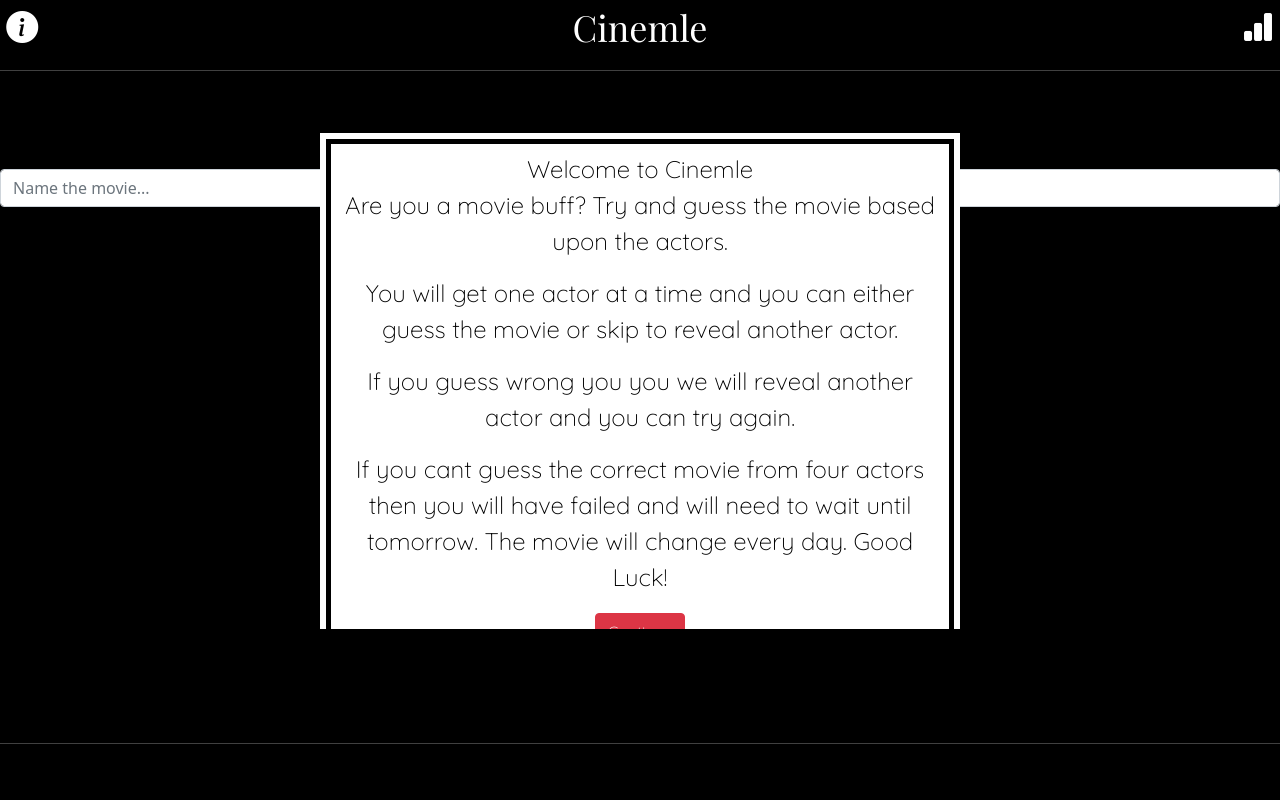
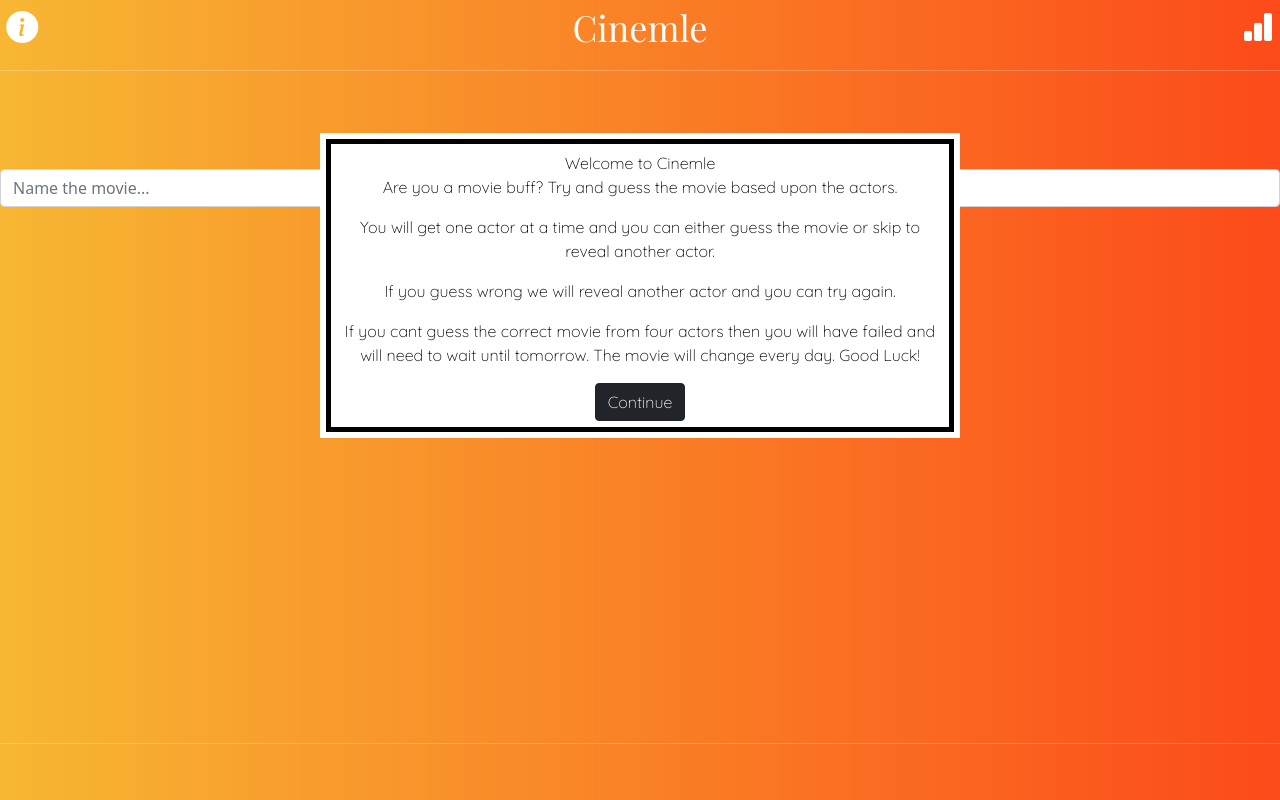
Before and after one commit to schrockben/FinalProject, a Flask app: template templates/index.html in a window 1280 px wide. Run offline with Flask 2, Linux system fonts and the light colour scheme; the template is opened without the code that fills it, so the values that code supplies are empty; some libraries are stand-ins or nearby versions; some web fonts are replaced.

Commit message:
changed styling

```diff
--- a/static/styles.css
+++ b/static/styles.css
@@ -5,20 +5,28 @@
 
 }
 .body {
-  background-color:black;
+  background: #fc4a1a;  /* fallback for old browsers */
+background: -webkit-linear-gradient(to right, #f7b733, #fc4a1a);  /* Chrome 10-25, Safari 5.1-6 */
+background: linear-gradient(to right, #f7b733, #fc4a1a); /* W3C, IE 10+/ Edge, Firefox 16+, Chrome 26+, Opera 12+, Safari 7+ */
+
 }
 
 .box {
   display: none; /* Hidden by default */
   position: fixed; /* Stay in place */
   z-index: 1; /* Sit on top */
-  left: 25%;
+  left: 22.5%;
   top: 20%;
   width: 55%;
-  height: 60%;
+  height: auto;
   overflow: auto; /* Enable scroll if needed */
-  background: rgb(255,253,253);
-background: linear-gradient(90deg, rgba(255,253,253,0.9139005944174545) 0%, rgba(215,215,215,1) 49%, rgba(255,255,255,0.8970938717283788) 100%);
+  background: rgb(131,6,6);
+  background: linear-gradient(90deg, rgba(131,6,6,1) 0%, rgba(0,0,0,0.8491771708683473) 0%, rgba(0,0,0,1) 50%, rgba(0,0,0,0.8491771708683473) 100%);
+  border-color: white;
+  border-width: 5px;
+  border-style: solid;
+  margin: 1%;
+  padding: 1%;
 }
 
 #helpbutton {
@@ -38,14 +46,14 @@
   left: 25%;
   top: 15%;
   width: 50%;
-  height: 62vh;
+  height: auto;
   overflow: auto; /* Enable scroll if needed */
   background-color: rgba(255,255,255);
   color: black;
   font-family: 'Dongle', sans-serif;
   font-family: 'Playfair Display', serif;
   font-family: 'Quicksand', sans-serif;
-  font-size: 3vh;
+  font-size: auto;
   margin-top: 1%;
   text-align: center;
 }
@@ -86,7 +94,7 @@
   font-family: 'Dongle', sans-serif;
   font-family: 'Playfair Display', serif;
   font-family: 'Quicksand', sans-serif;
-  color: black !important;
+  color: white;
   font-size: 5vw;
   text-align: center;
   margin-top: 3%;
@@ -96,7 +104,7 @@
   font-family: 'Playfair Display', serif;
   font-family: 'Quicksand', sans-serif;
   color: black !important;
-  font-size: 3vw;
+  font-size: 6vw;
   text-align: center;
 }
 
@@ -104,8 +112,8 @@
   font-family: 'Dongle', sans-serif;
   font-family: 'Playfair Display', serif;
   font-family: 'Quicksand', sans-serif;
-  color: black !important;
-  font-size: 2vw;
+  color: white;
+  font-size: auto;
   text-align: center;
   border-style: solid;
   padding-top: 2%;
@@ -117,7 +125,7 @@
   font-family: 'Playfair Display', serif;
   font-family: 'Quicksand', sans-serif;
   color: black !important;
-  font-size: 5vh;
+  font-size: auto;
   display: flex;
   justify-content: center;
 }
--- a/templates/index.html
+++ b/templates/index.html
@@ -39,9 +39,9 @@
       <div>Welcome to Cinemle</div>
       <p>Are you a movie buff? Try and guess the movie based upon the actors.</p>
       <p>You will get one actor at a time and you can either guess the movie or skip to reveal another actor.</p>
-      <p>If you guess wrong you you we will reveal another actor and you can try again. </p>
+      <p>If you guess wrong we will reveal another actor and you can try again. </p>
       <p>If you cant guess the correct movie from four actors then you will have failed and will need to wait until tomorrow. The movie will change every day. Good Luck!</p>
-      <button class="btn btn-danger" onclick="closeWelcome()">Continue</button>
+      <button class="btn btn-dark" onclick="closeWelcome()">Continue</button>
     </div>
   </div>
     </div>
@@ -71,7 +71,7 @@
             </script>
         </form>
     <div id="submit-button-container">
-      <button class="btn btn-danger" type="button" name="submit-guess" id="submit-guess" >Guess</button>
+      <button class="btn btn-light" type="button" name="submit-guess" id="submit-guess" >Guess</button>
     </div>
     <!-- Pop up display for winning/losing-->
     <div id="box" type="modal" class="box">
@@ -99,7 +99,7 @@
     </div>
     <div id="hint-container">
       <form action="">
-        <button class="btn btn-danger" type="button" name="hint" id="hint" >Next Actor</button>
+        <button class="btn btn-light" type="button" name="hint" id="hint" >Next Actor</button>
       </form>
     </div>
     <div id="previous-box">
```
